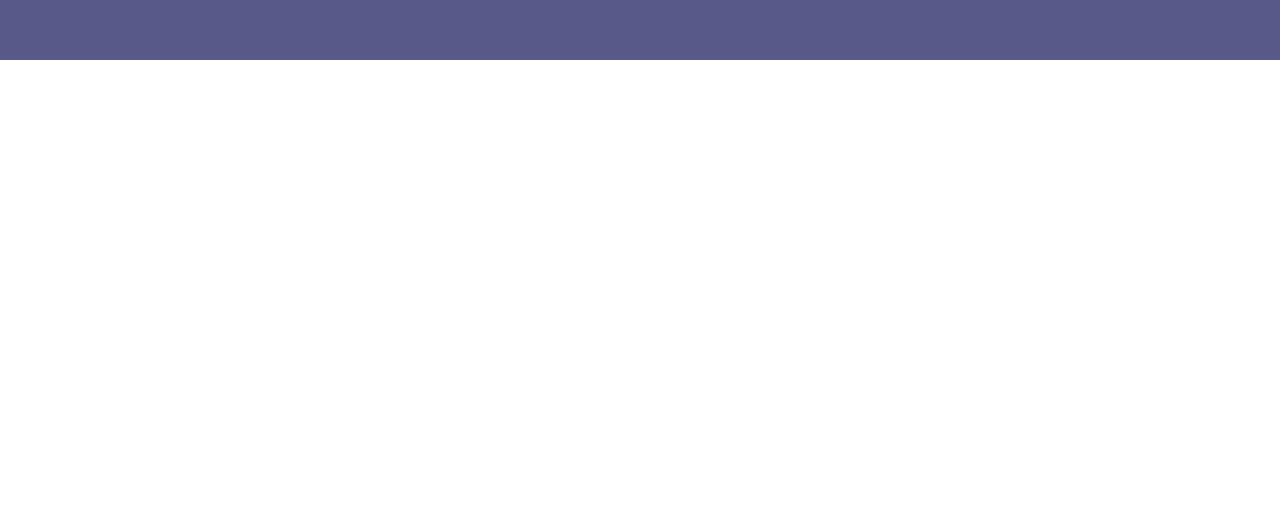
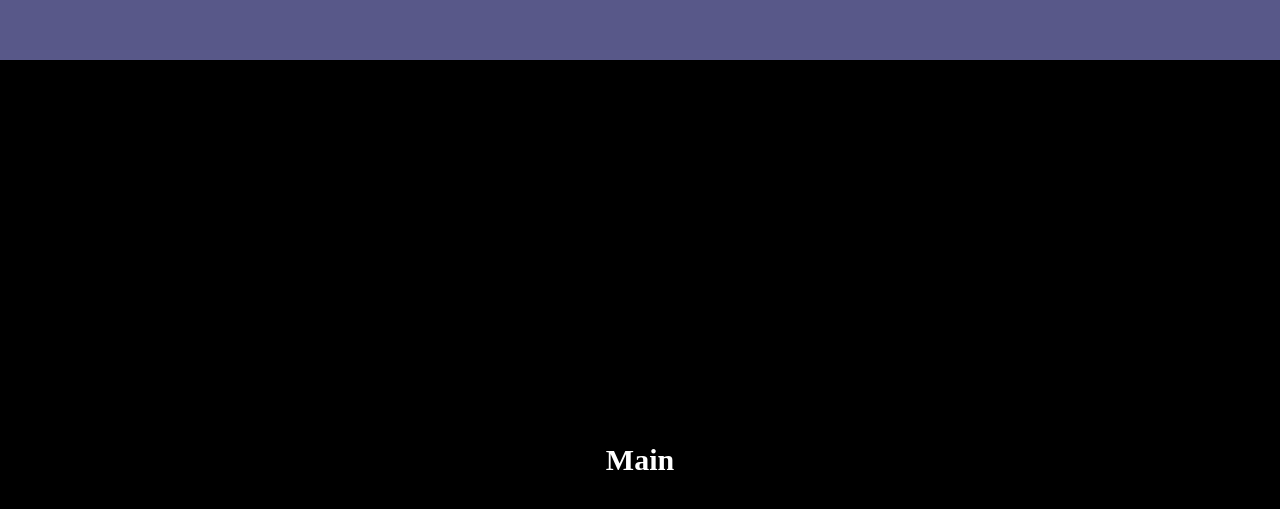
Before and after one commit to malvina55/malvina, a plain HTML site: page index.html in a window 1280 px wide. Shown: the part 837-1346 px from the top of the page. Before the commit the page ends 897 px from the top, so only its background shows below. Drawn offline with Linux system fonts and the light colour scheme.

Commit message:
last save

```diff
--- a/index.html
+++ b/index.html
@@ -30,5 +30,10 @@
         </div>
 
     </header>
+    <main>
+        <main class="main">
+            <h2 class="main__title">Main</h2>
+        </main>
+    </main>
 </body>
 </html>
--- a/style/style.css
+++ b/style/style.css
@@ -46,3 +46,14 @@ ul {
    justify-content: center;
    gap: 30px;
 }
+.main {
+    height: 100vh;
+    background: black;
+    display: flex;
+    justify-content: center;
+    align-items: center;
+}
+.main__title {
+    color: white;
+    font-size: 30px;
+}
```
